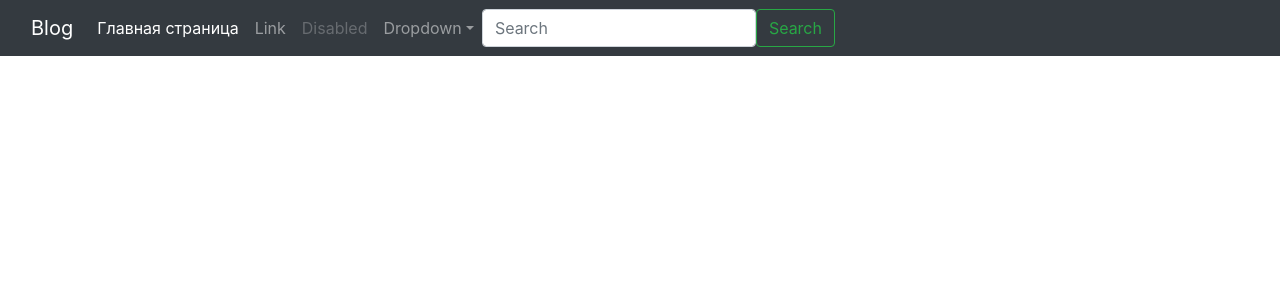
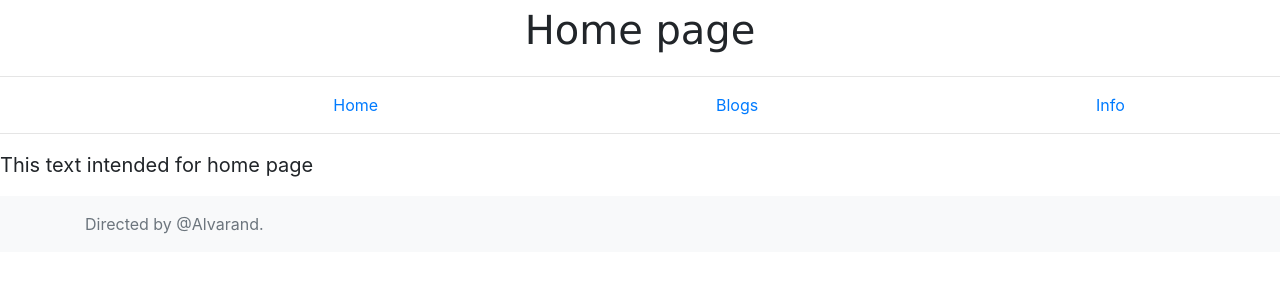
Before and after one commit to Alvarand/Flask, a Flask app: page / in a window 1280 px wide. Shown: the top 300 px of the page. Run offline with Flask 2, Linux system fonts and the light colour scheme; some libraries are stand-ins or nearby versions.

Commit message:
templates
Created main template, added css

```diff
--- a/app.py
+++ b/app.py
@@ -1,12 +1,25 @@
-from flask import Flask, render_template
+from flask import Flask, render_template, url_for
+from flask_sqlalchemy import SQLAlchemy
 
 app = Flask(__name__)
+app.config['SQLALCHEMY_DATABASE_URI'] = 'sqlite:///blog.db'
+db = SQLAlchemy(app)
 
 
 @app.route('/')
 @app.route('/home')
 def start():
-    return render_template('base.html')
+    return render_template('home.html')
+
+
+@app.route('/blogs')
+def blogs():
+    return render_template('blogs.html')
+
+
+@app.route('/info')
+def info():
+    return render_template('info.html')
 
 
 if __name__ == '__main__':
--- /dev/null
+++ b/static/css/blog.css
@@ -0,0 +1,18 @@
+.header {
+    text-align: center;
+    font-size: 40px;
+    font-family: 'Lucida Grande', 'Lucida Sans Unicode', 'Geneva', 'Verdana', sans-serif, cursive;
+}
+
+span a {
+    margin-left: 250pt;
+}
+
+.info {
+    font-size: 20pt;
+    text-align: center;
+}
+
+.home-page {
+    font-size: 20px;
+}
--- a/templates/base.html
+++ b/templates/base.html
@@ -4,41 +4,24 @@
     <meta charset="UTF-8">
     <title>Добро пожаловать</title>
     <link rel="stylesheet" href="https://stackpath.bootstrapcdn.com/bootstrap/4.5.2/css/bootstrap.min.css">
+    <link rel="stylesheet" href="{{ url_for('static', filename='css/blog.css') }}">
 </head>
 <body>
-    <nav class="navbar navbar-expand-md navbar-dark bg-dark fixed-top">
-  <div class="container-fluid">
-    <a class="navbar-brand" href="/">Blog</a>
-    <button class="navbar-toggler" type="button" data-bs-toggle="collapse" data-bs-target="#navbarsExampleDefault" aria-controls="navbarsExampleDefault" aria-expanded="false" aria-label="Toggle navigation">
-      <span class="navbar-toggler-icon"></span>
-    </button>
+{% block content %}
+{% endblock %}
+<hr>
+<span><a href="/home">Home</a></span>
+<span><a href="/blogs">Blogs</a></span>
+<span><a href="/info">Info</a></span>
+<hr>
 
-    <div class="collapse navbar-collapse" id="navbarsExampleDefault">
-      <ul class="navbar-nav me-auto mb-2 mb-md-0">
-        <li class="nav-item">
-          <a class="nav-link active" aria-current="page" href="/home">Главная страница</a>
-        </li>
-        <li class="nav-item">
-          <a class="nav-link" href="#">Link</a>
-        </li>
-        <li class="nav-item">
-          <a class="nav-link disabled" href="#" tabindex="-1" aria-disabled="true">Disabled</a>
-        </li>
-        <li class="nav-item dropdown">
-          <a class="nav-link dropdown-toggle" href="#" id="dropdown01" data-bs-toggle="dropdown" aria-expanded="false">Dropdown</a>
-          <ul class="dropdown-menu" aria-labelledby="dropdown01">
-            <li><a class="dropdown-item" href="#">Action</a></li>
-            <li><a class="dropdown-item" href="#">Another action</a></li>
-            <li><a class="dropdown-item" href="#">Something else here</a></li>
-          </ul>
-        </li>
-      </ul>
-      <form class="d-flex">
-        <input class="form-control me-2" type="search" placeholder="Search" aria-label="Search">
-        <button class="btn btn-outline-success" type="submit">Search</button>
-      </form>
+{% block new %}
+{% endblock %}
+
+<footer class="footer mt-auto py-3 bg-light">
+    <div class="container">
+        <span class="text-muted">Directed by @Alvarand.</span>
     </div>
-  </div>
-</nav>
+</footer>
 </body>
 </html>
--- /dev/null
+++ b/templates/blogs.html
@@ -0,0 +1,4 @@
+{% extends 'base.html' %}
+{% block content %}
+<p class="header container">Blogs page</p>
+{% endblock %}
--- /dev/null
+++ b/templates/home.html
@@ -0,0 +1,8 @@
+{% extends 'base.html' %}
+{% block content %}
+<p class="header container">Home page</p>
+{% endblock %}
+
+{% block new %}
+<p class="home-page">This text intended for home page</p>
+{% endblock %}
```
Also changed, not shown: templates/info.html (added, +8 -0 lines).
